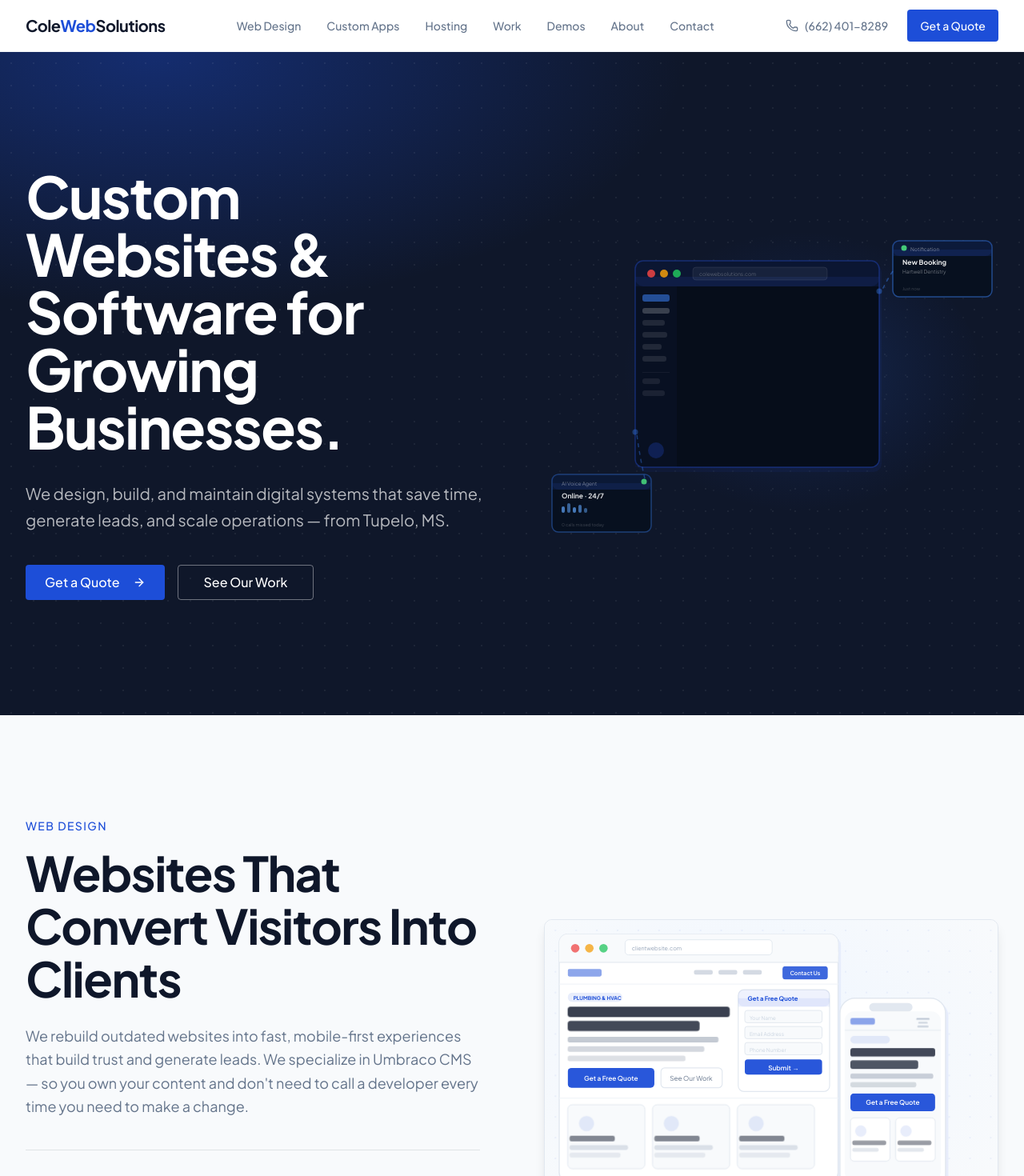
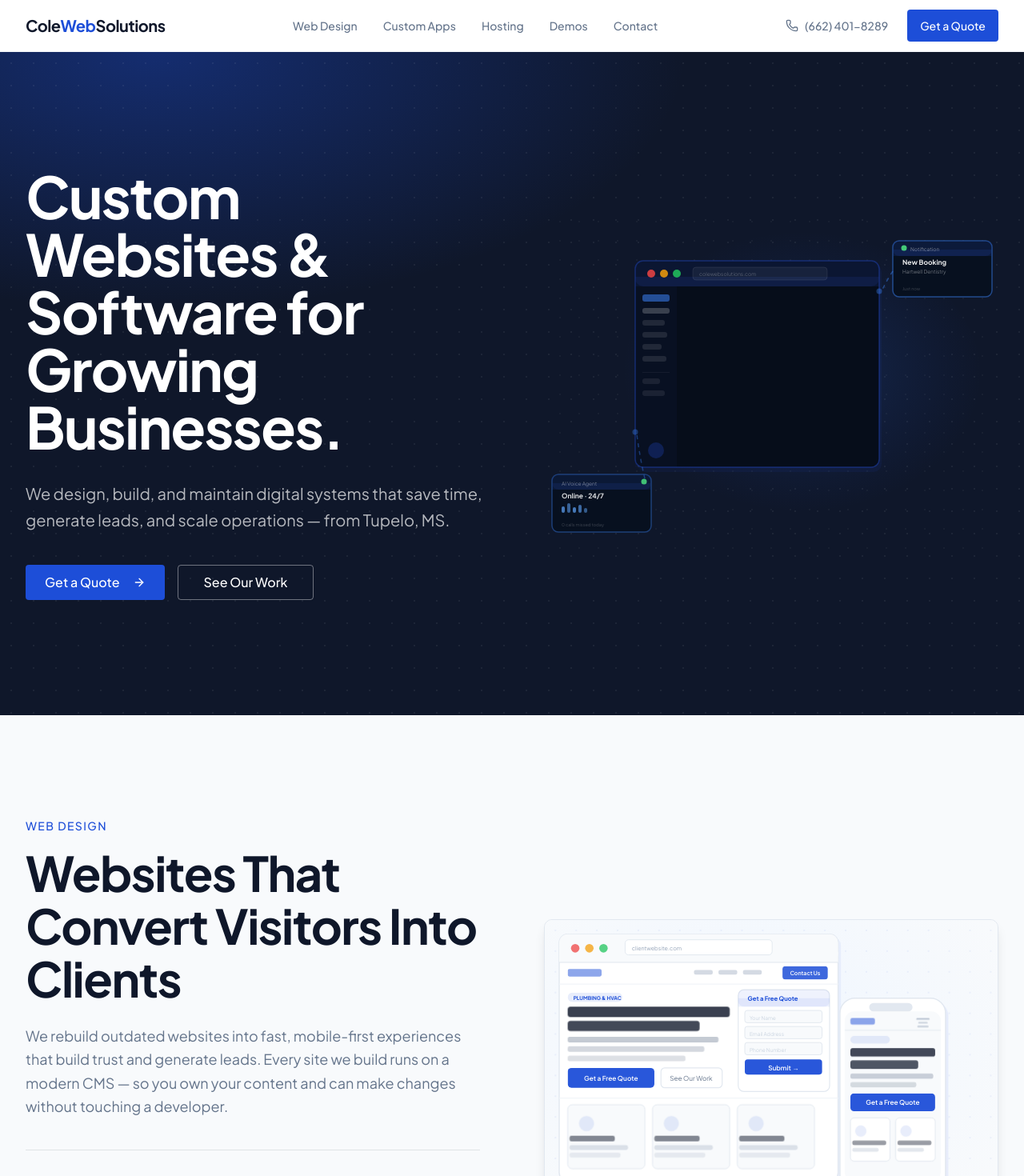
Before and after one commit to mattcoledev/ColeWebSolutionsv2, a Next.js app: page / in a window 1280 px wide. Shown: the top 1470 px of the page at 80% size. Built offline with nearby package versions, Linux system fonts and the light colour scheme.

Commit message:
chore: remove Work and About from nav, update CMS copy to drop Umbraco
Co-Authored-By: Claude Sonnet 4.6 <noreply@anthropic.com>

```diff
--- a/app/page.tsx
+++ b/app/page.tsx
@@ -205,7 +205,7 @@ export default function HomePage() {
                 Websites That Convert Visitors Into Clients
               </h2>
               <p className="mt-6 text-lg text-section-light-muted leading-relaxed">
-                We rebuild outdated websites into fast, mobile-first experiences that build trust and generate leads. We specialize in Umbraco CMS — so you own your content and don't need to call a developer every time you need to make a change.
+                We rebuild outdated websites into fast, mobile-first experiences that build trust and generate leads. Every site we build runs on a modern CMS — so you own your content and can make changes without touching a developer.
               </p>
               <div className="mt-10 border-t border-section-light-foreground/10 pt-10">
                 <p className="text-sm font-medium uppercase tracking-widest text-section-light-muted mb-6">
--- a/components/navigation.tsx
+++ b/components/navigation.tsx
@@ -9,9 +9,7 @@ const navLinks = [
   { href: "/#web-design", label: "Web Design" },
   { href: "/#custom-tools", label: "Custom Apps" },
   { href: "/#hosting", label: "Hosting" },
-  { href: "/#work", label: "Work" },
   { href: "/demos", label: "Demos" },
-  { href: "/#about", label: "About" },
   { href: "/#contact", label: "Contact" },
 ]
 
```
